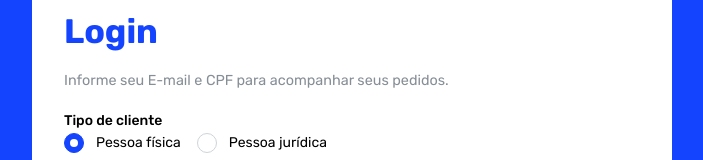
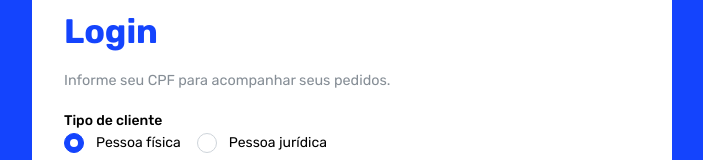
Before and after one commit to Fellipe-Passos/cutomers_web_app, a React (Vite) app: page / in a window 1280 px wide. Shown: the part 240-400 px from the top of the page, without its empty margins (288-991 px from the left). Built offline with nearby package versions, Linux system fonts and the light colour scheme.

Commit message:
fix: change text

```diff
--- a/src/pages/public/Login/index.tsx
+++ b/src/pages/public/Login/index.tsx
@@ -59,7 +59,7 @@ export default function Login() {
           <Stack justify="center" h={"100%"}>
             <Title c={"main"}>Login</Title>
             <Text fz={".9rem"} c="gray">
-              Informe seu E-mail e CPF para acompanhar seus pedidos.
+              Informe seu CPF para acompanhar seus pedidos.
             </Text>
             <Radio.Group
               label="Tipo de cliente"
```
